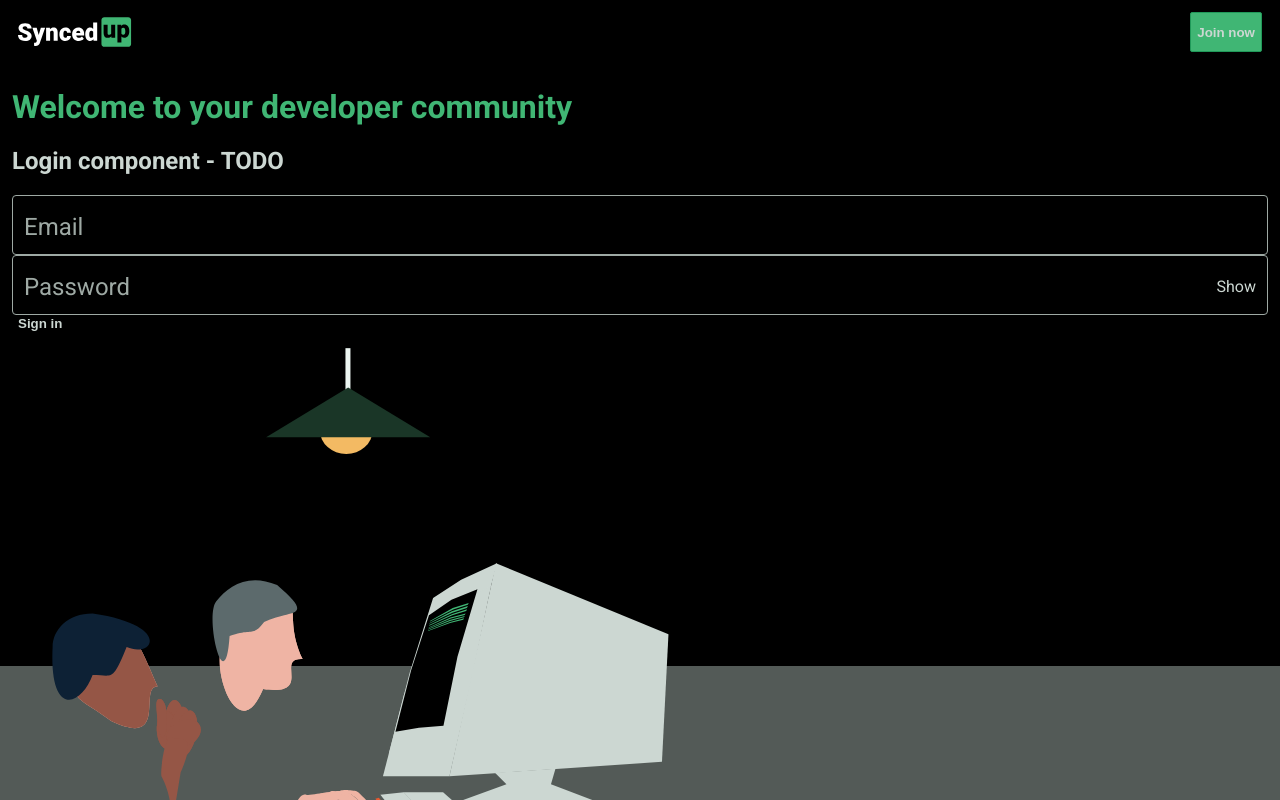
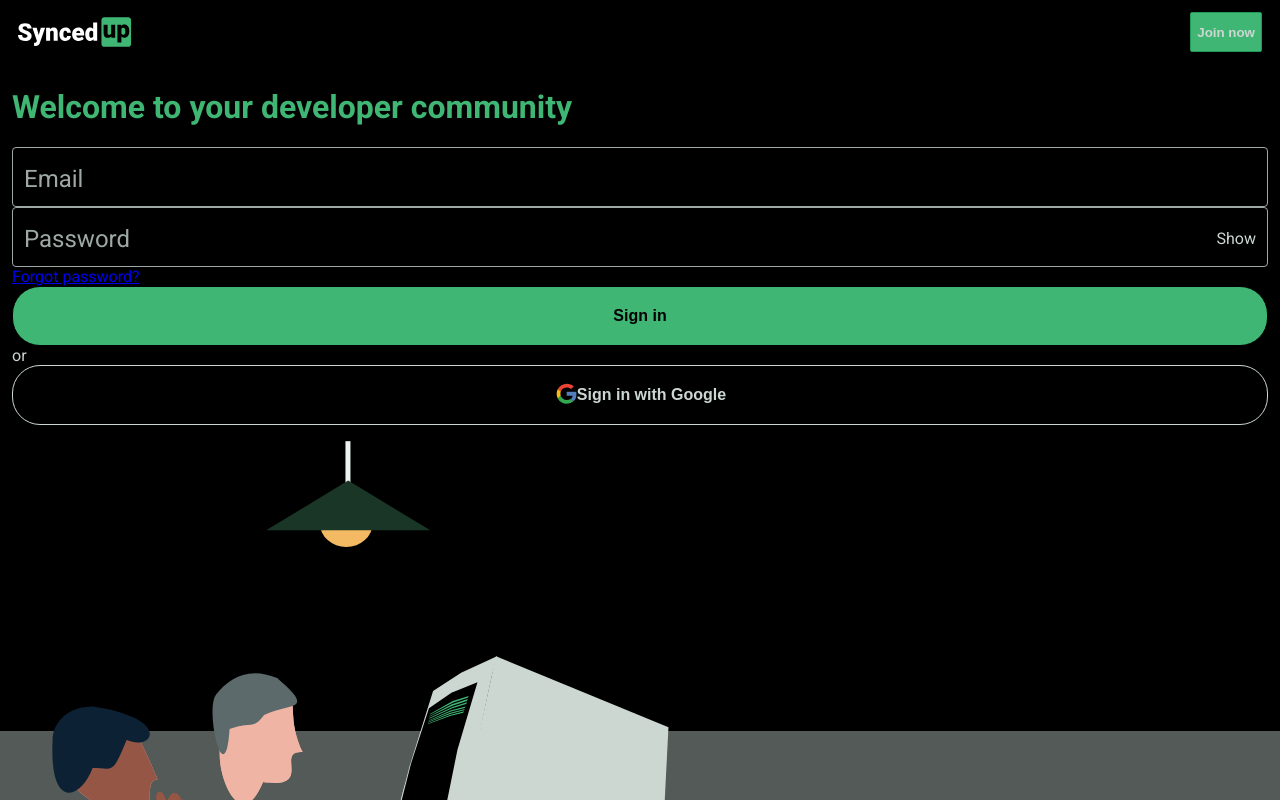
Before and after one commit to chingu-voyages/v25-bears-team-05, a React (Create React App) app in the folder app/: page / in a window 1280 px wide. Shown: the top 800 px of the page. Built offline with nearby package versions, Linux system fonts and the light colour scheme.

Commit message:
Finish implementing Login component

```diff
--- a/app/src/components/login/Login.tsx
+++ b/app/src/components/login/Login.tsx
@@ -3,6 +3,9 @@ import Input from "../input";
 import isEmailValid from "../../utils/isEmailValid";
 import "./Login.css";
 import Button from "../button";
+import { Link } from "react-router-dom";
+import googleIcon from "../../images/googleicon.svg";
+import axios from "axios";
 
 function Login() {
   const [email, setEmail] = useState("");
@@ -14,10 +17,24 @@ function Login() {
     e.target.value ? validateEmail(e.target.value) : setIsEmailError(false);
     setEmail(e.target.value);
   };
-  const handleSignin = () => {
+  const handleSignin = async () => {
     const errors = !isEmailValid(email) && setIsEmailError(true);
     if (!errors) {
-      // axios
+      try {
+        const req = await axios({
+          method: "post",
+          url: "localhost:5000/auth/local",
+          data: {
+            email,
+            password,
+          },
+        });
+        if (req.status === 401) {
+          setPasswordErrorMessage("Invalid login!");
+        }
+      } catch (error) {
+        console.error(error);
+      }
     }
   };
   const [password, setPassword] = useState("");
@@ -40,8 +57,8 @@ function Login() {
     setPassword(e.target.value);
   };
   return (
-    <div className="Login-component">
-      <h2>Login component - TODO</h2>
+    <div className="Login">
+      <div className="Login__inputs">
         <Input
           label="Email"
           id="loginEmail"
@@ -58,9 +75,35 @@ function Login() {
           onChange={handlePasswordOnChange}
           errorMessage={passwordErrorMessage}
         />
-      <Button onClick={handleSignin} type="submit" aria-label="Sign in">
+      </div>
+      <div className="Login__forgot-password">
+        <Link to="/request-password-reset">Forgot password?</Link>
+      </div>
+      <div className="Login__buttons">
+        <Button
+          onClick={handleSignin}
+          type="submit"
+          aria-label="Sign in"
+          className="round primary"
+        >
           Sign in
         </Button>
+        <div className="Login__or-rule">
+          <span className="Login__or-rule__span">or</span>
+        </div>
+        <Button type="submit" aria-label="Sign in" className="round">
+          <a
+            href="localhost:5000/auth/google"
+            target="_blank"
+            rel="noopener noreferrer"
+          >
+            <div>
+              <img className="Login__google-icon" src={googleIcon} alt="" />
+            </div>
+            <div>Sign in with Google</div>
+          </a>
+        </Button>
+      </div>
     </div>
   );
 }
```
Lines whose indentation alone changed are shown as unchanged.
